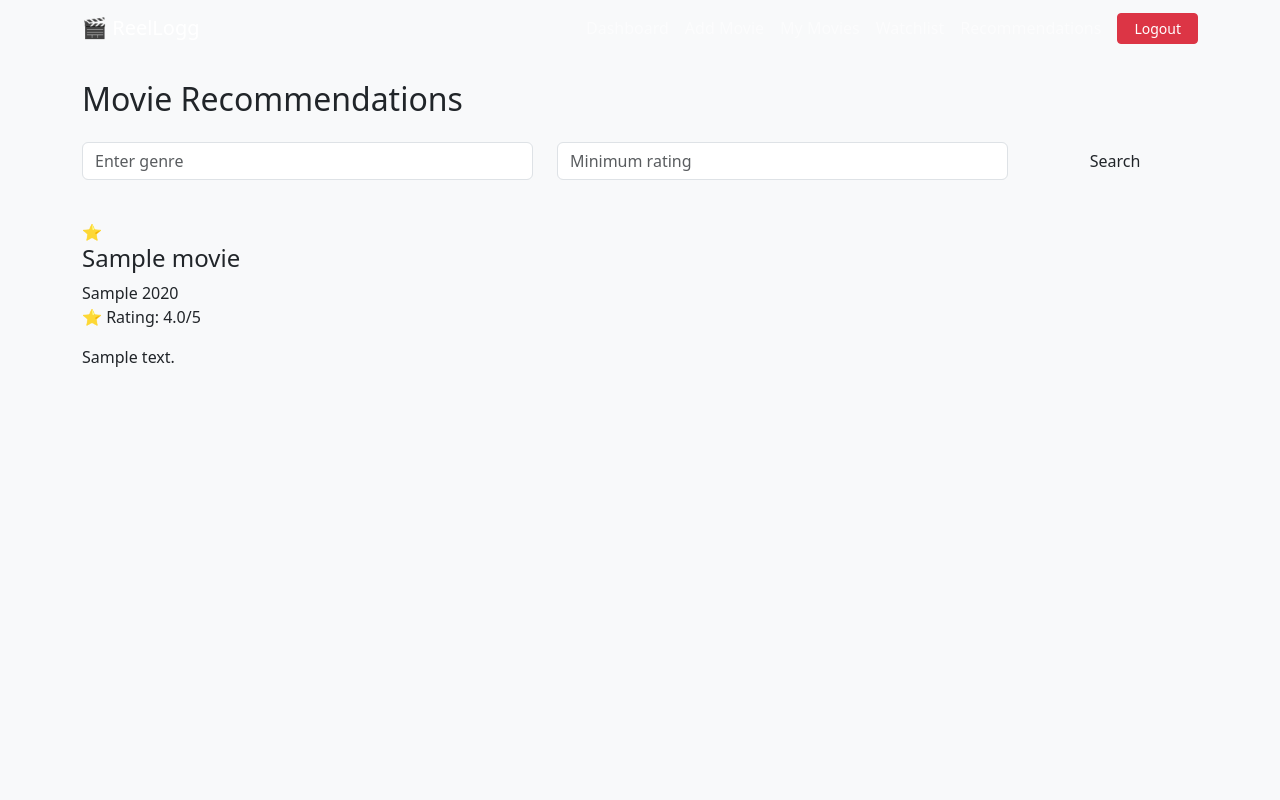
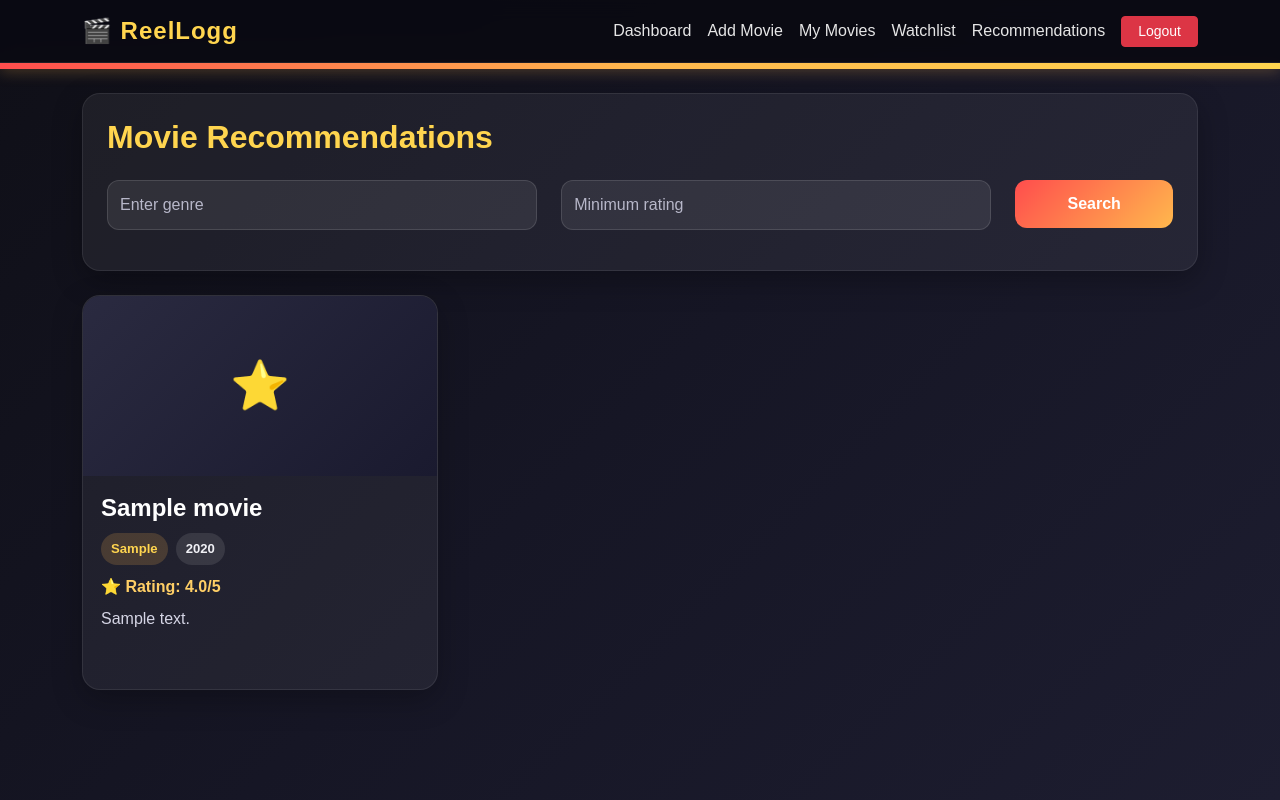
Before and after one commit to arranjan681/ReelLog, a Flask app: page /recommendations in a window 1280 px wide. Run offline with Flask 3, Linux system fonts and the light colour scheme; a user stored in the database is signed in; tables that the repository leaves empty hold one stand-in row (values such as "Sample post").

Commit message:
Update style.css

```diff
--- a/static/style.css
+++ b/static/style.css
@@ -1,12 +1,289 @@
 body {
-    background-color: #f8f9fa;
+    margin: 0;
+    font-family: Arial, sans-serif;
+    background: linear-gradient(135deg, #0f0f17, #161625, #1d1d30);
+    color: #ffffff;
+    min-height: 100vh;
 }
 
-h2 {
-    margin-bottom: 20px;
+.custom-navbar {
+    background: rgba(10, 10, 18, 0.95);
+    backdrop-filter: blur(10px);
+    border-bottom: 1px solid rgba(255, 255, 255, 0.08);
 }
 
-.card {
+.brand-logo {
+    font-size: 1.5rem;
+    font-weight: bold;
+    letter-spacing: 1px;
+    color: #ffd54f !important;
+}
+
+.nav-link {
+    color: #e6e6e6 !important;
+    transition: 0.3s ease;
+}
+
+.nav-link:hover {
+    color: #ffd54f !important;
+}
+
+.hero-strip {
+    height: 6px;
+    background: linear-gradient(90deg, #ff4d4d, #ffb84d, #ffd54f);
+    box-shadow: 0 0 15px rgba(255, 184, 77, 0.5);
+}
+
+.page-title {
+    font-size: 2.2rem;
+    font-weight: 700;
+    color: #ffffff;
+}
+
+.page-subtitle {
+    color: #c8c8d8;
+    font-size: 1rem;
+}
+
+.dashboard-hero,
+.glass-card,
+.stat-card,
+.movie-card,
+.auth-card,
+.feature-panel {
+    animation: fadeUp 0.5s ease;
+}
+
+.stat-card {
+    background: rgba(255, 255, 255, 0.06);
+    border: 1px solid rgba(255,255,255,0.08);
+    border-radius: 18px;
+    padding: 24px;
+    display: flex;
+    align-items: center;
+    gap: 18px;
+    box-shadow: 0 8px 25px rgba(0,0,0,0.25);
+}
+
+.stat-card h5 {
+    margin: 0;
+    color: #cfcfe6;
+}
+
+.stat-card h2 {
+    margin: 6px 0 0;
+    color: #ffd54f;
+    font-weight: 700;
+}
+
+.stat-icon {
+    font-size: 2.2rem;
+}
+
+.feature-panel,
+.glass-card,
+.auth-card {
+    background: rgba(255, 255, 255, 0.06);
+    border: 1px solid rgba(255,255,255,0.08);
+    border-radius: 18px;
+    padding: 24px;
+    box-shadow: 0 10px 30px rgba(0,0,0,0.28);
+}
+
+.section-title {
+    font-weight: 700;
+    color: #ffd54f;
+}
+
+.quick-actions {
+    display: flex;
+    flex-wrap: wrap;
+    gap: 12px;
+}
+
+.quick-btn {
+    text-decoration: none;
+    background: linear-gradient(135deg, #ff4d4d, #ff944d);
+    color: white;
+    padding: 12px 18px;
+    border-radius: 10px;
+    font-weight: 600;
+    transition: 0.3s ease;
+}
+
+.quick-btn:hover {
+    transform: translateY(-2px);
+    color: white;
+    box-shadow: 0 8px 18px rgba(255, 100, 80, 0.3);
+}
+
+.custom-input {
+    background: rgba(255,255,255,0.08);
+    border: 1px solid rgba(255,255,255,0.12);
+    color: #fff;
     border-radius: 12px;
-    box-shadow: 0 2px 8px rgba(0,0,0,0.1);
+    padding: 12px;
 }
+
+.custom-input:focus {
+    background: rgba(255,255,255,0.10);
+    color: #fff;
+    border-color: #ffb84d;
+    box-shadow: 0 0 0 0.2rem rgba(255, 184, 77, 0.15);
+}
+
+.custom-input::placeholder {
+    color: #b7b7c9;
+}
+
+.btn-glow {
+    background: linear-gradient(135deg, #ff4d4d, #ffb84d);
+    color: white;
+    border: none;
+    border-radius: 12px;
+    padding: 12px 18px;
+    font-weight: 700;
+    transition: 0.3s ease;
+}
+
+.btn-glow:hover {
+    color: white;
+    transform: translateY(-2px);
+    box-shadow: 0 8px 18px rgba(255, 140, 70, 0.35);
+}
+
+.movie-card {
+    background: rgba(255,255,255,0.06);
+    border: 1px solid rgba(255,255,255,0.08);
+    border-radius: 18px;
+    overflow: hidden;
+    box-shadow: 0 10px 30px rgba(0,0,0,0.25);
+    transition: 0.3s ease;
+    height: 100%;
+}
+
+.movie-card:hover {
+    transform: translateY(-6px);
+    box-shadow: 0 18px 35px rgba(0,0,0,0.35);
+}
+
+.movie-poster-placeholder {
+    height: 180px;
+    display: flex;
+    align-items: center;
+    justify-content: center;
+    font-size: 3rem;
+    background: linear-gradient(135deg, #2a2a40, #1a1a2f);
+    color: #ffd54f;
+}
+
+.movie-content {
+    padding: 18px;
+}
+
+.movie-content h4 {
+    margin-bottom: 10px;
+    color: #fff;
+    font-weight: 700;
+}
+
+.movie-meta {
+    display: flex;
+    gap: 8px;
+    flex-wrap: wrap;
+    margin-bottom: 10px;
+}
+
+.genre-badge,
+.year-badge {
+    display: inline-block;
+    padding: 6px 10px;
+    border-radius: 50px;
+    font-size: 0.82rem;
+    font-weight: 600;
+}
+
+.genre-badge {
+    background: rgba(255, 184, 77, 0.18);
+    color: #ffd54f;
+}
+
+.year-badge {
+    background: rgba(255,255,255,0.10);
+    color: #f0f0f5;
+}
+
+.rating-text {
+    color: #ffcf66;
+    font-weight: 700;
+    margin-bottom: 8px;
+}
+
+.review-text {
+    color: #d5d5e5;
+    min-height: 48px;
+}
+
+.timestamp-text {
+    color: #9f9fb4;
+    font-size: 0.86rem;
+}
+
+.auth-wrapper {
+    min-height: 75vh;
+    display: flex;
+    align-items: center;
+    justify-content: center;
+}
+
+.auth-card {
+    width: 100%;
+    max-width: 460px;
+}
+
+.auth-title {
+    color: #ffd54f;
+    font-weight: 700;
+    margin-bottom: 8px;
+}
+
+.auth-subtitle {
+    color: #c7c7db;
+    margin-bottom: 24px;
+}
+
+.auth-footer {
+    margin-top: 18px;
+    color: #c7c7db;
+    text-align: center;
+}
+
+.auth-footer a {
+    color: #ffd54f;
+    text-decoration: none;
+    font-weight: 700;
+}
+
+.empty-state {
+    text-align: center;
+    padding: 50px 20px;
+    color: #c7c7db;
+}
+
+.custom-alert {
+    background: rgba(255, 184, 77, 0.12);
+    color: #ffe4a3;
+    border: 1px solid rgba(255, 184, 77, 0.2);
+    border-radius: 12px;
+}
+
+@keyframes fadeUp {
+    from {
+        opacity: 0;
+        transform: translateY(18px);
+    }
+    to {
+        opacity: 1;
+        transform: translateY(0);
+    }
+}
```
